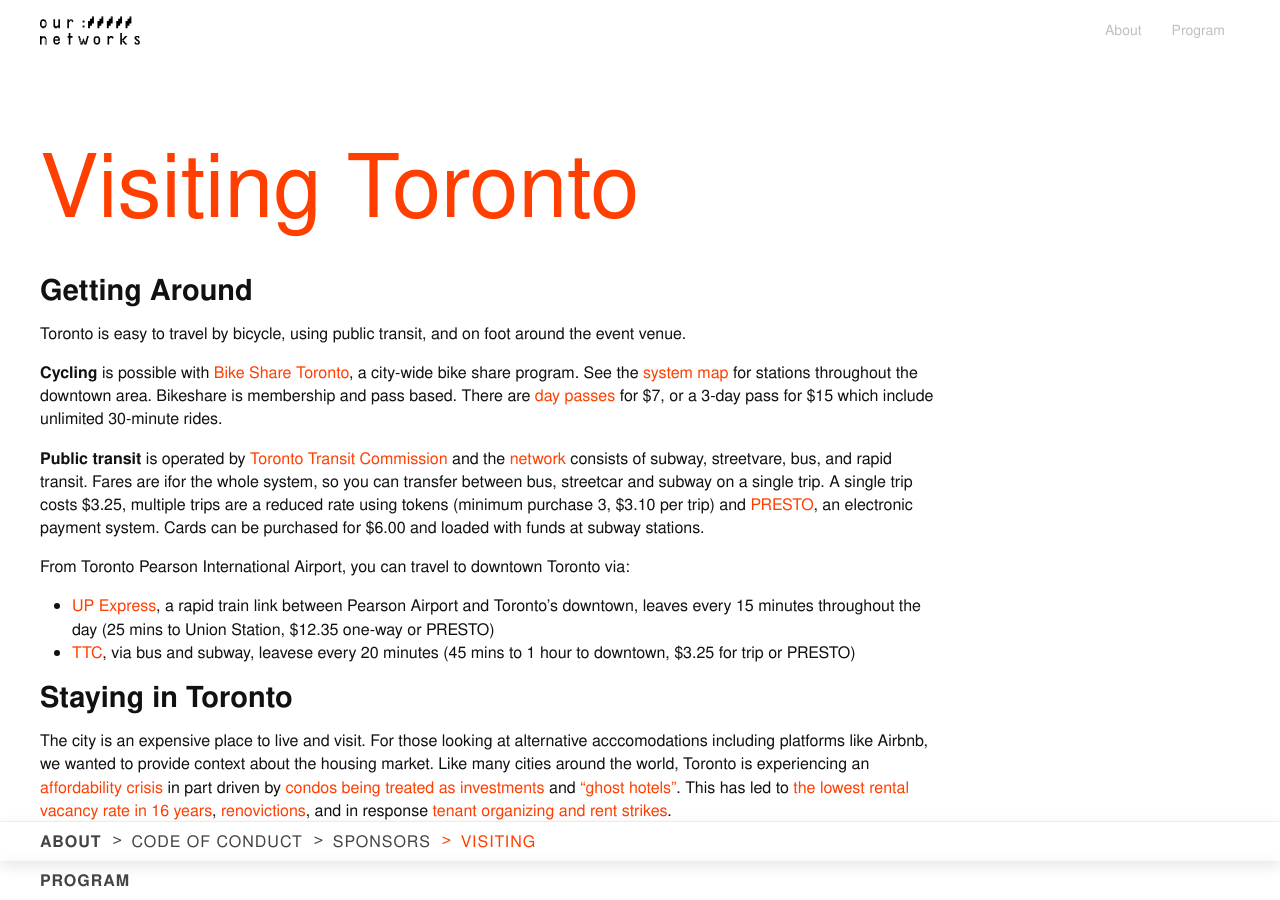
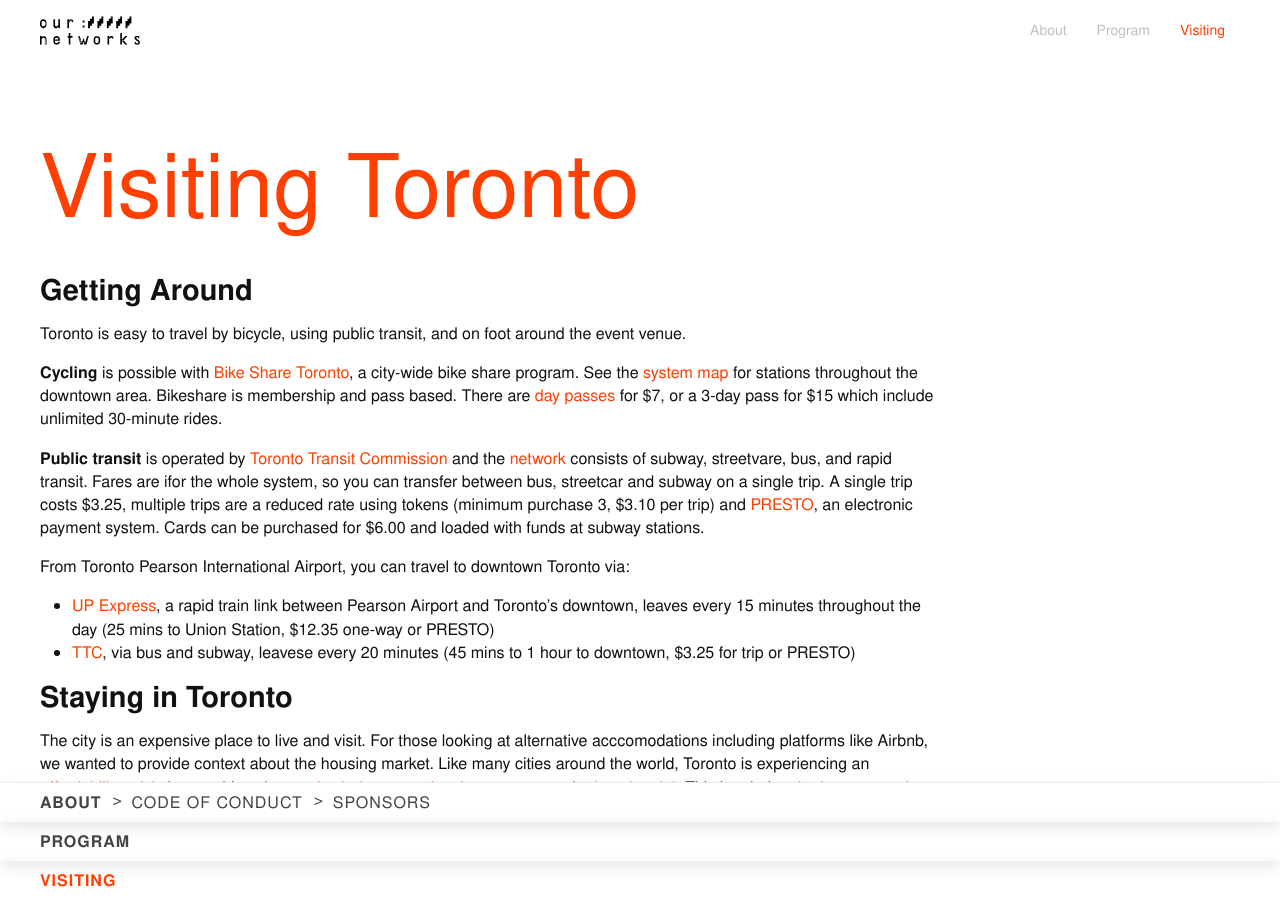
Before and after one commit to ournetworks/ournetworks.ca, a Jekyll site: the page built from visiting.md, in a window 1280 px wide and 900 px high. Built offline with Jekyll 4.4.1, drawn with Linux system fonts in a browser that asks for light colours; some of the changed lines change nothing that is shown.

Commit message:
move visiting to top level nav

```diff
--- a/visiting.md
+++ b/visiting.md
@@ -3,7 +3,6 @@
 order: 4
 title: "Visiting Toronto"
 titleDisplay: "Visiting"
-parent: "About the Event"
 ---
 
 ## Getting Around
```
